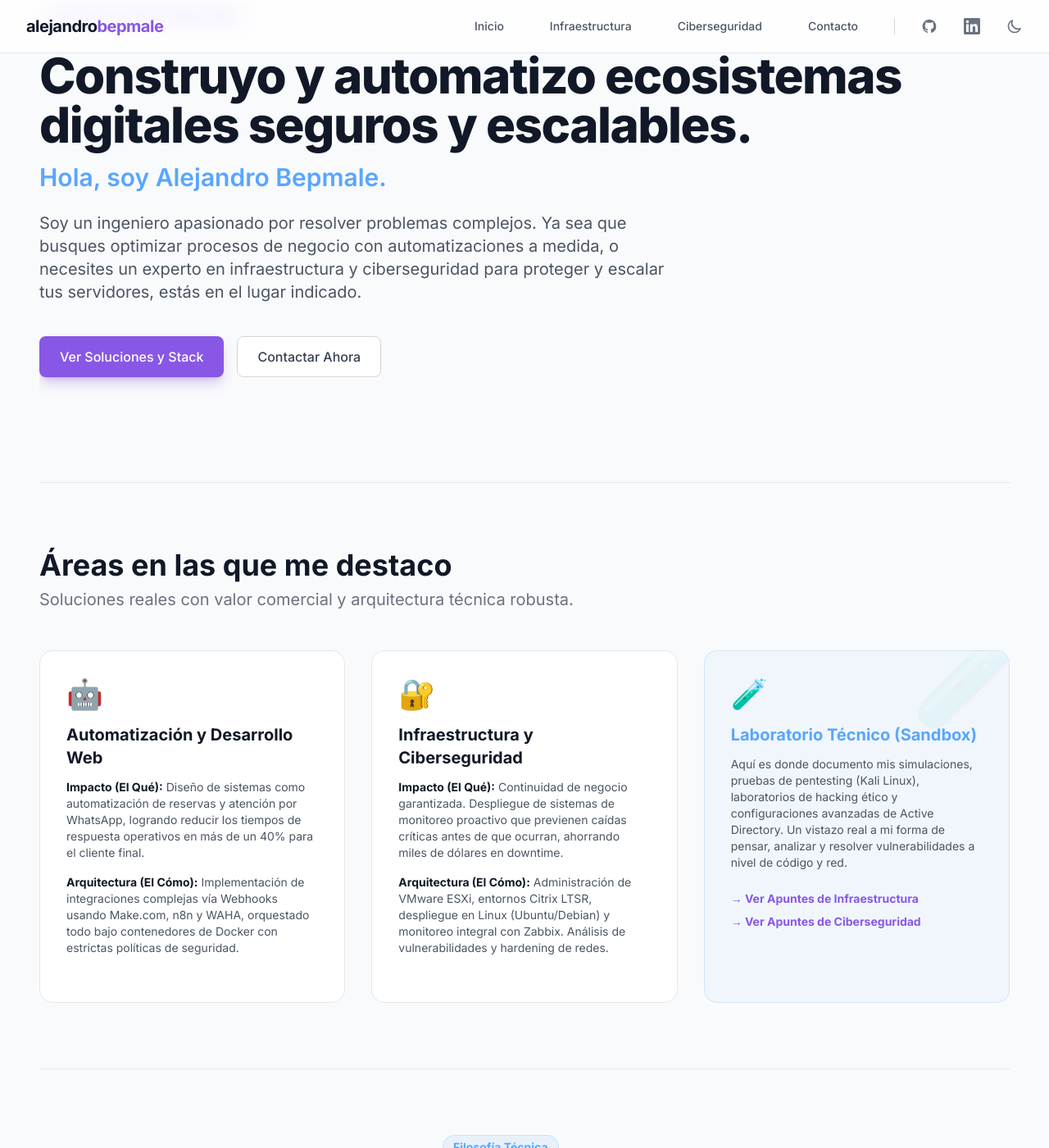
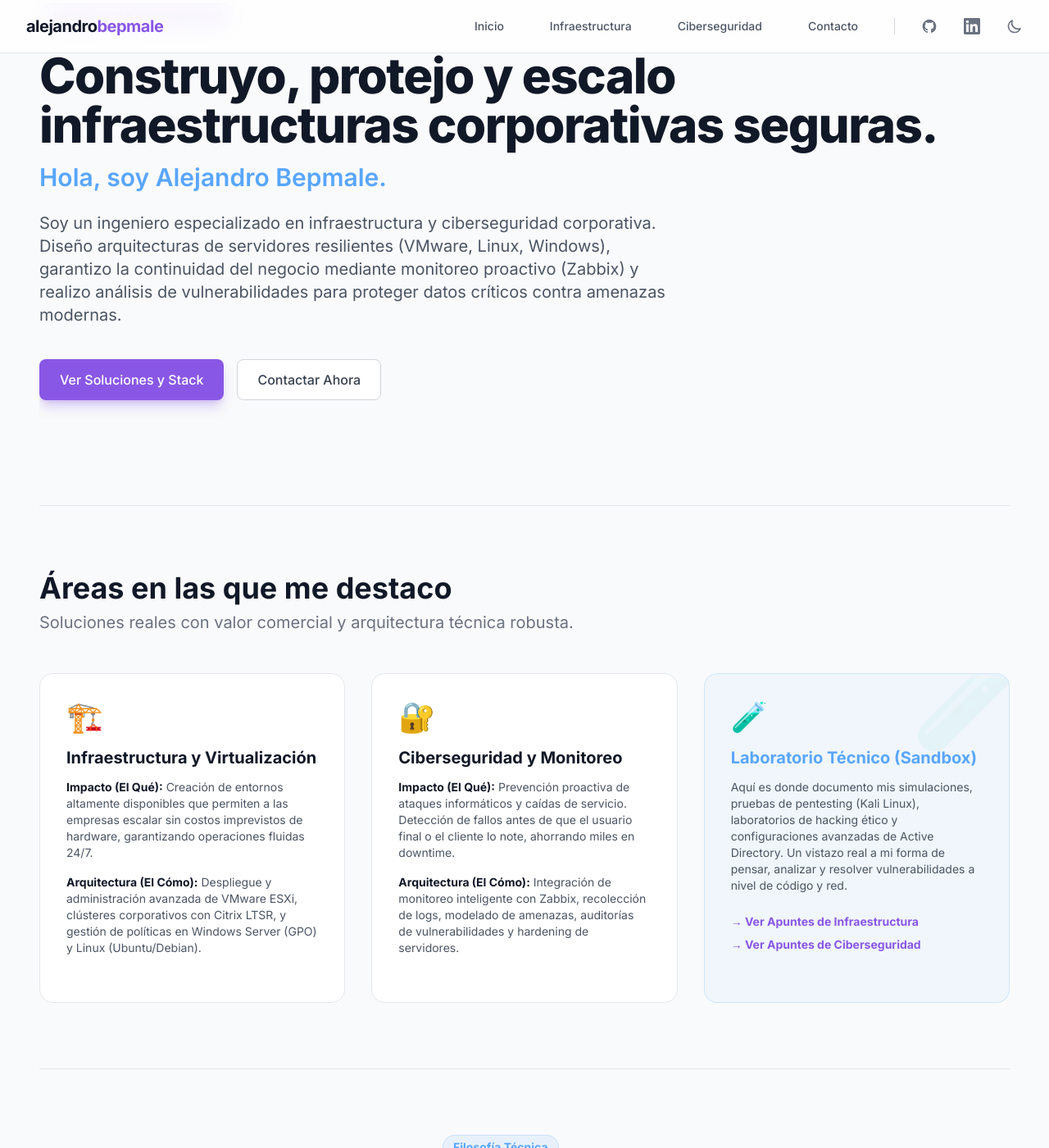
Before and after one commit to alejandrobepmale/alejandrobepmale.github.io, a Jekyll site: the page built from index.html, in a window 1280 px wide and 1400 px high, scrolled down 237 px. Shown: the whole window at 82% size. Built offline with Jekyll 4.4.1, drawn with Linux system fonts in a browser that asks for light colours; nearby versions of some CDN libraries.

Commit message:
Enfocar portafolio puramente en infraestructura y ciberseguridad

```diff
--- a/index.html
+++ b/index.html
@@ -7,10 +7,10 @@ description: Especialista en desarrollo web, hosting avanzado y automatización
 
 <!-- Hero Section -->
 <section class="py-16 md:py-24 lg:py-32 flex flex-col items-start justify-center relative overflow-hidden">
-  <span class="inline-block px-4 py-1.5 rounded-full border border-brand-purple/30 bg-brand-purple/10 text-brand-purple dark:text-[#d2a8ff] text-sm font-semibold mb-6">Consultor TI & Desarrollador Web</span>
-  <h1 class="text-4xl md:text-5xl lg:text-6xl font-extrabold tracking-tight text-gray-900 dark:text-white leading-tight mb-4">Construyo y automatizo ecosistemas digitales seguros y escalables.</h1>
+  <span class="inline-block px-4 py-1.5 rounded-full border border-brand-purple/30 bg-brand-purple/10 text-brand-purple dark:text-[#d2a8ff] text-sm font-semibold mb-6">Ingeniería TI & Ciberseguridad</span>
+  <h1 class="text-4xl md:text-5xl lg:text-6xl font-extrabold tracking-tight text-gray-900 dark:text-white leading-tight mb-4">Construyo, protejo y escalo infraestructuras corporativas seguras.</h1>
   <h2 class="text-2xl md:text-3xl font-semibold text-brand-blue mb-6">Hola, soy Alejandro Bepmale.</h2>
-  <p class="text-lg md:text-xl text-gray-600 dark:text-gray-400 max-w-3xl mb-10 leading-relaxed">Soy un ingeniero apasionado por resolver problemas complejos. Ya sea que busques optimizar procesos de negocio con automatizaciones a medida, o necesites un experto en infraestructura y ciberseguridad para proteger y escalar tus servidores, estás en el lugar indicado.</p>
+  <p class="text-lg md:text-xl text-gray-600 dark:text-gray-400 max-w-3xl mb-10 leading-relaxed">Soy un ingeniero especializado en infraestructura y ciberseguridad corporativa. Diseño arquitecturas de servidores resilientes (VMware, Linux, Windows), garantizo la continuidad del negocio mediante monitoreo proactivo (Zabbix) y realizo análisis de vulnerabilidades para proteger datos críticos contra amenazas modernas.</p>
 
   <div class="flex flex-col sm:flex-row gap-4 w-full sm:w-auto">
     <a href="#destacado" class="inline-flex items-center justify-center px-6 py-3 border border-transparent text-base font-medium rounded-lg text-white bg-brand-purple hover:bg-[#7a4dd4] shadow-lg shadow-brand-purple/30 transition-all hover:-translate-y-1 text-center">Ver Soluciones y Stack</a>
@@ -27,18 +27,18 @@ description: Especialista en desarrollo web, hosting avanzado y automatización
 
     <!-- Service 1 -->
     <div class="bg-white dark:bg-gray-900 border border-gray-200 dark:border-gray-800 rounded-2xl p-8 hover:shadow-xl transition-all duration-300">
-      <div class="text-4xl mb-4">🤖</div>
-      <h3 class="text-xl font-bold text-gray-900 dark:text-white mb-3">Automatización y Desarrollo Web</h3>
-      <p class="text-gray-600 dark:text-gray-400 mb-4 text-sm"><strong class="text-gray-900 dark:text-gray-200">Impacto (El Qué):</strong> Diseño de sistemas como automatización de reservas y atención por WhatsApp, logrando reducir los tiempos de respuesta operativos en más de un 40% para el cliente final.</p>
-      <p class="text-gray-600 dark:text-gray-400 mb-6 text-sm"><strong class="text-gray-900 dark:text-gray-200">Arquitectura (El Cómo):</strong> Implementación de integraciones complejas vía Webhooks usando Make.com, n8n y WAHA, orquestado todo bajo contenedores de Docker con estrictas políticas de seguridad.</p>
+      <div class="text-4xl mb-4">🏗️</div>
+      <h3 class="text-xl font-bold text-gray-900 dark:text-white mb-3">Infraestructura y Virtualización</h3>
+      <p class="text-gray-600 dark:text-gray-400 mb-4 text-sm"><strong class="text-gray-900 dark:text-gray-200">Impacto (El Qué):</strong> Creación de entornos altamente disponibles que permiten a las empresas escalar sin costos imprevistos de hardware, garantizando operaciones fluidas 24/7.</p>
+      <p class="text-gray-600 dark:text-gray-400 mb-6 text-sm"><strong class="text-gray-900 dark:text-gray-200">Arquitectura (El Cómo):</strong> Despliegue y administración avanzada de VMware ESXi, clústeres corporativos con Citrix LTSR, y gestión de políticas en Windows Server (GPO) y Linux (Ubuntu/Debian).</p>
     </div>
 
     <!-- Service 2 -->
     <div class="bg-white dark:bg-gray-900 border border-gray-200 dark:border-gray-800 rounded-2xl p-8 hover:shadow-xl transition-all duration-300">
       <div class="text-4xl mb-4">🔐</div>
-      <h3 class="text-xl font-bold text-gray-900 dark:text-white mb-3">Infraestructura y Ciberseguridad</h3>
-      <p class="text-gray-600 dark:text-gray-400 mb-4 text-sm"><strong class="text-gray-900 dark:text-gray-200">Impacto (El Qué):</strong> Continuidad de negocio garantizada. Despliegue de sistemas de monitoreo proactivo que previenen caídas críticas antes de que ocurran, ahorrando miles de dólares en downtime.</p>
-      <p class="text-gray-600 dark:text-gray-400 mb-6 text-sm"><strong class="text-gray-900 dark:text-gray-200">Arquitectura (El Cómo):</strong> Administración de VMware ESXi, entornos Citrix LTSR, despliegue en Linux (Ubuntu/Debian) y monitoreo integral con Zabbix. Análisis de vulnerabilidades y hardening de redes.</p>
+      <h3 class="text-xl font-bold text-gray-900 dark:text-white mb-3">Ciberseguridad y Monitoreo</h3>
+      <p class="text-gray-600 dark:text-gray-400 mb-4 text-sm"><strong class="text-gray-900 dark:text-gray-200">Impacto (El Qué):</strong> Prevención proactiva de ataques informáticos y caídas de servicio. Detección de fallos antes de que el usuario final o el cliente lo note, ahorrando miles en downtime.</p>
+      <p class="text-gray-600 dark:text-gray-400 mb-6 text-sm"><strong class="text-gray-900 dark:text-gray-200">Arquitectura (El Cómo):</strong> Integración de monitoreo inteligente con Zabbix, recolección de logs, modelado de amenazas, auditorías de vulnerabilidades y hardening de servidores.</p>
     </div>
 
     <!-- Lab Section -->
```
